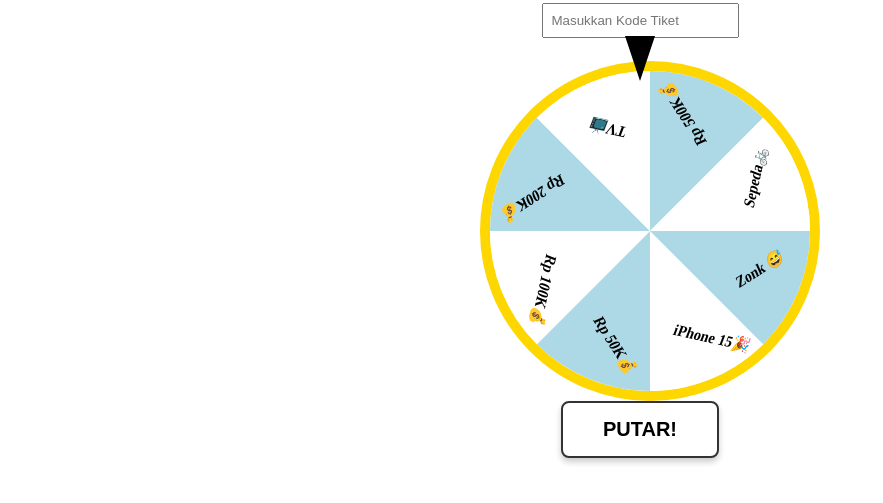
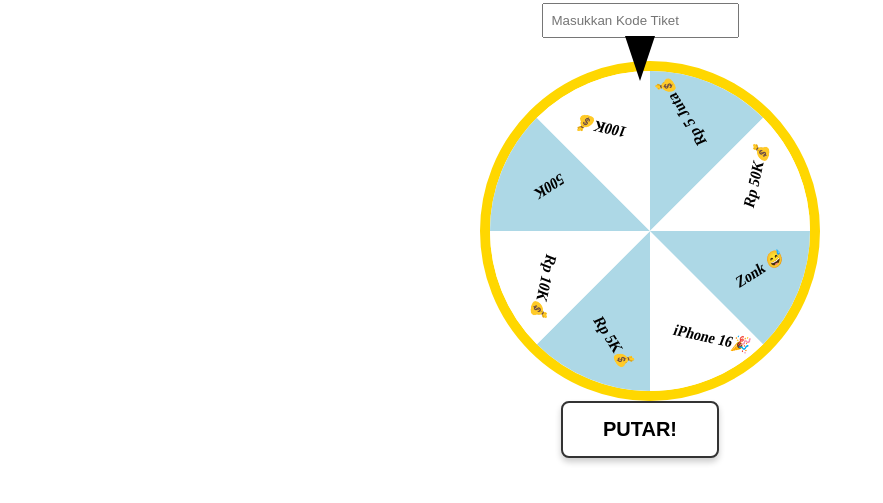
Before and after one commit to Jeje7788/rodaspin1, a plain HTML site: page index.html in a window 1280 px wide. Shown: the part 121-624 px from the top of the page, without its empty margins (0-883 px from the left). Drawn offline with Linux system fonts and the light colour scheme.

Commit message:
Update index.html

```diff
--- a/index.html
+++ b/index.html
@@ -131,7 +131,7 @@
     firebase.initializeApp(firebaseConfig);
     const db = firebase.database();
 
-    const items = ["iPhone 15🎉", "Rp 50K💰", "Rp 100K💰", "Rp 200K💰", "TV📺", "Rp 500K💰", "Sepeda🚲", "Zonk 😅"];
+    const items = ["iPhone 16🎉", "Rp 5K💰", "Rp 10K💰", "500K", "100K💰", "Rp 5 Juta💰", "Rp 50K💰", "Zonk 😅"];
     const wheel = document.getElementById("wheel");
 
     function drawSlices() {
```
